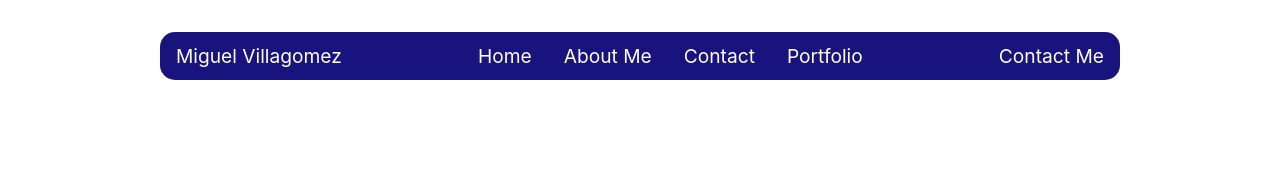
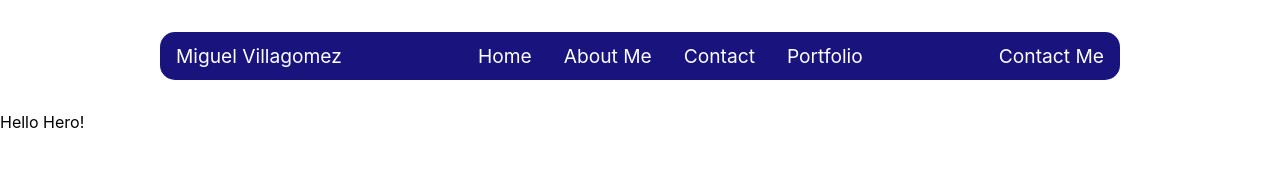
Before and after one commit to migavg/villagomez-portfolio, a React (Create React App) app: page / in a window 1280 px wide. Shown: the top 182 px of the page. Built offline with nearby package versions, Linux system fonts and the light colour scheme.

Commit message:
added hero component

```diff
--- a/src/App.js
+++ b/src/App.js
@@ -1,10 +1,14 @@
 import logo from './logo.svg';
 import style from "./style.css";
 import Navbar from './components/Navbar';
+import Hero from './components/Hero';
 
 function App() {
   return (
+    <div>
     <Navbar/>
+    <Hero/>
+    </div>
   );
 }
 
--- /dev/null
+++ b/src/components/Hero.js
@@ -0,0 +1,16 @@
+import React from "react";
+
+const Hero = () => {
+
+    return(
+
+        <div>
+            Hello Hero!
+        </div>
+    )
+
+
+}
+
+
+export default Hero;
```
